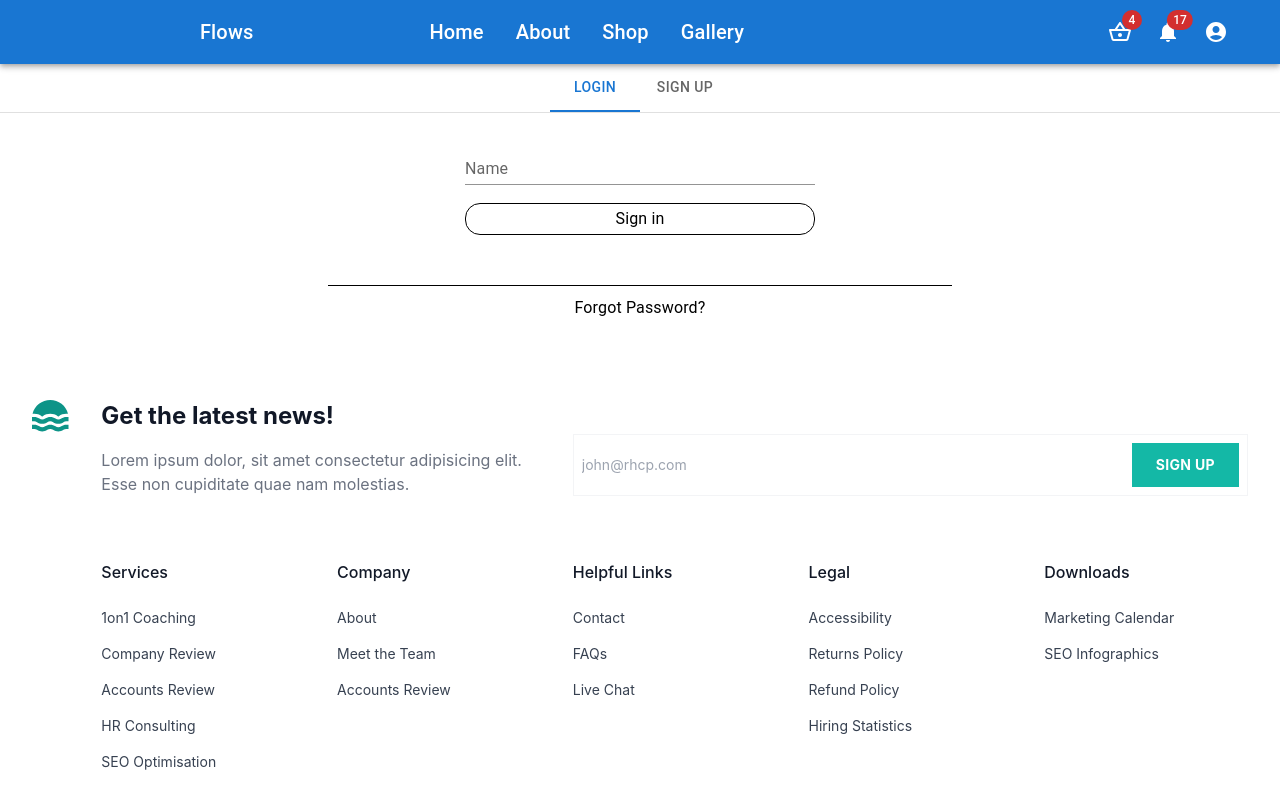
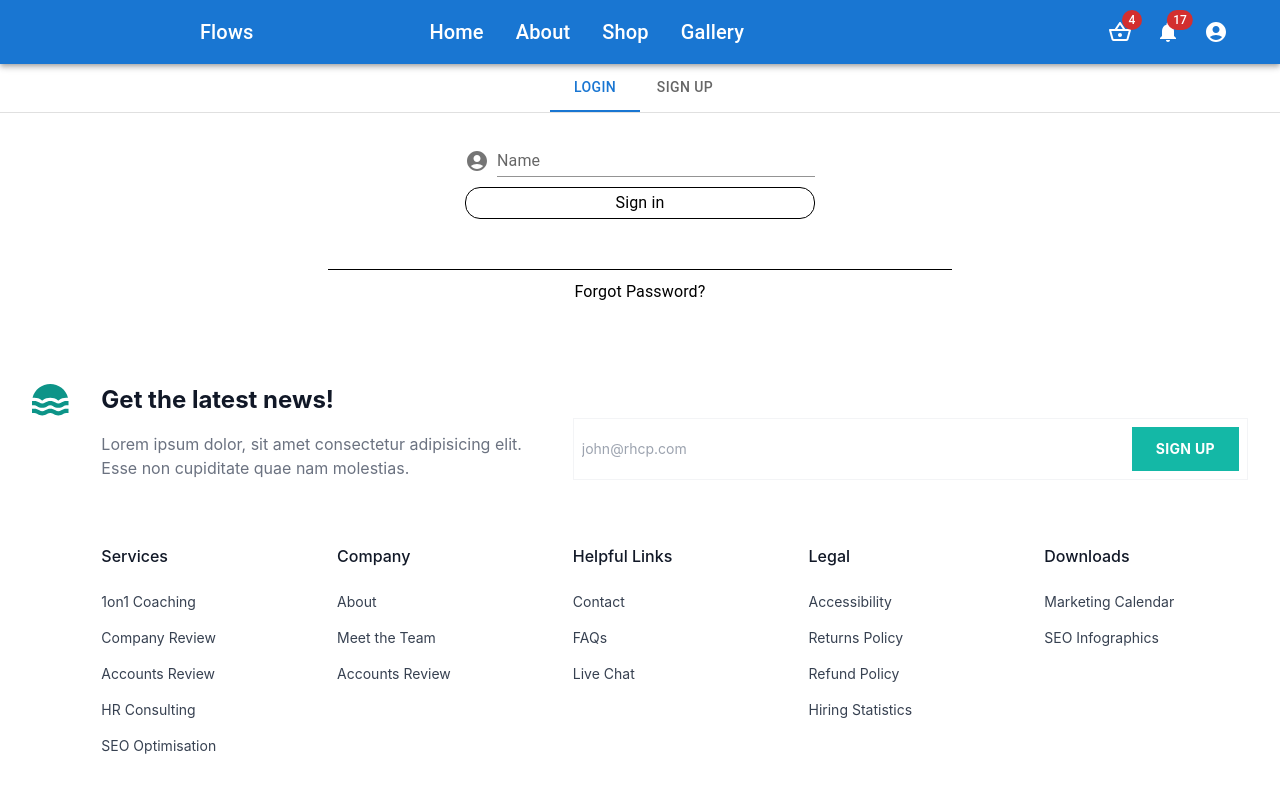
Before and after one commit to MinayeAliyeva/e-commerce-practise, a React (Create React App) app in the folder client/: page /login in a window 1280 px wide. Shown: the top 800 px of the page. Built offline with nearby package versions, Linux system fonts and the light colour scheme.

Commit message:
validation

```diff
--- a/client/src/pages/login/login-form/index.jsx
+++ b/client/src/pages/login/login-form/index.jsx
@@ -1,15 +1,21 @@
 import React, { useState } from "react";
 import Box from "@mui/material/Box";
 import TextField from "@mui/material/TextField";
+import AccountCircle from "@mui/icons-material/AccountCircle";
+import FormControl, { useFormControl } from "@mui/material/FormControl";
+
 import "./style.scss";
 const LoginForm = () => {
+  const { focused } = useFormControl() || {};
+  console.log("focused", focused);
   // const [error, setError] = useState(false);
   const [inputValue, setInputValue] = useState("");
   const [error, setError] = useState(false);
+  const [isClicked, setIsClicked] = useState(false);
 
   const onChangeInput = (event) => {
     setInputValue(event.target.value);
-    if (error && event?.target?.value < 5) {
+    if (isClicked && inputValue?.length <= 2) {
       setError(true);
     } else {
       setError(false);
@@ -18,7 +24,8 @@ const LoginForm = () => {
   console.log("event.target.value", inputValue?.length);
 
   const onSubmit = () => {
-    if (inputValue && inputValue?.length < 5) {
+    setIsClicked(true);
+    if (inputValue && inputValue?.length <= 2) {
       setError(true);
     }
   };
@@ -26,13 +33,13 @@ const LoginForm = () => {
   return (
     <form className="form">
       <Box
-        component="form"
         sx={{
-          "& > :not(style)": { m: 1, width: "350px" },
+          width: "350px",
+          display: "flex",
+          alignItems: "flex-end",
         }}
-        noValidate
-        autoComplete="off"
       >
+        <AccountCircle sx={{ color: "action.active", mr: 1, my: 0.5 }} />
         <TextField
           fullWidth
           id="standard-basic"
```
